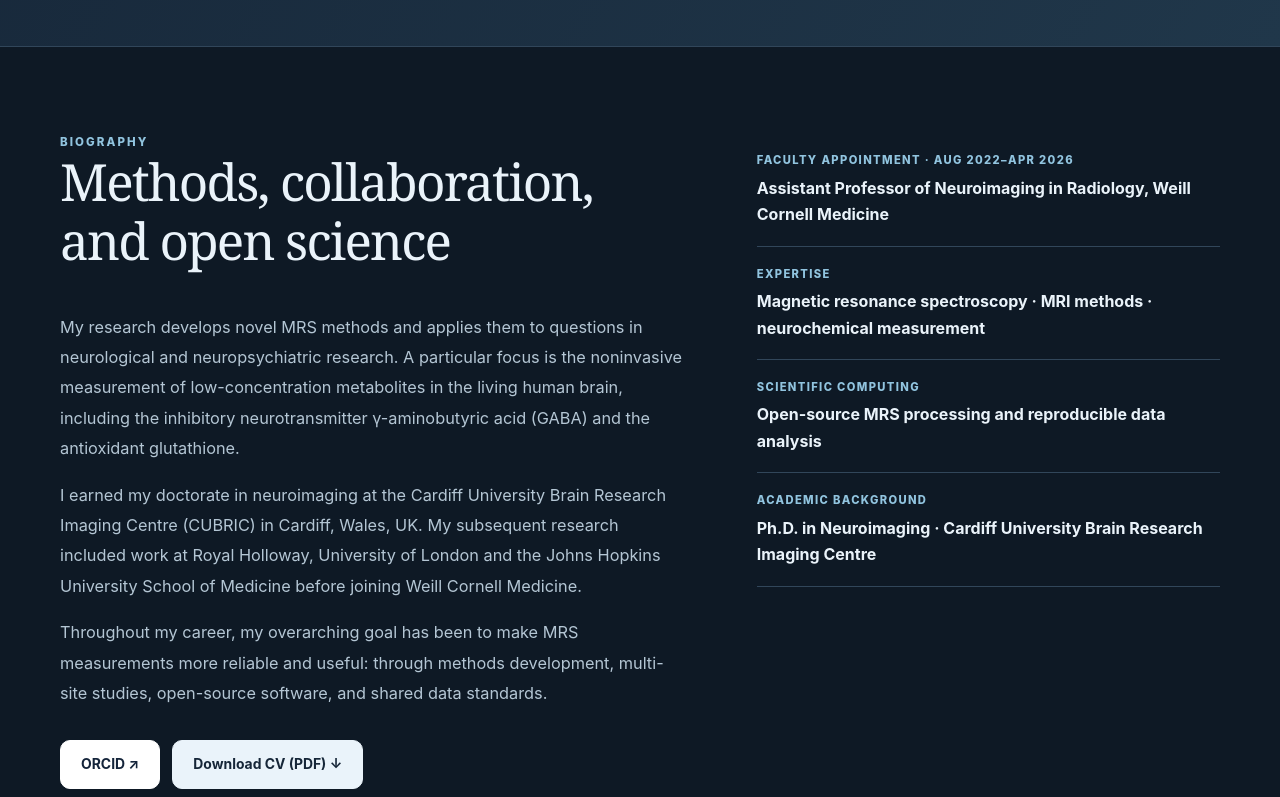
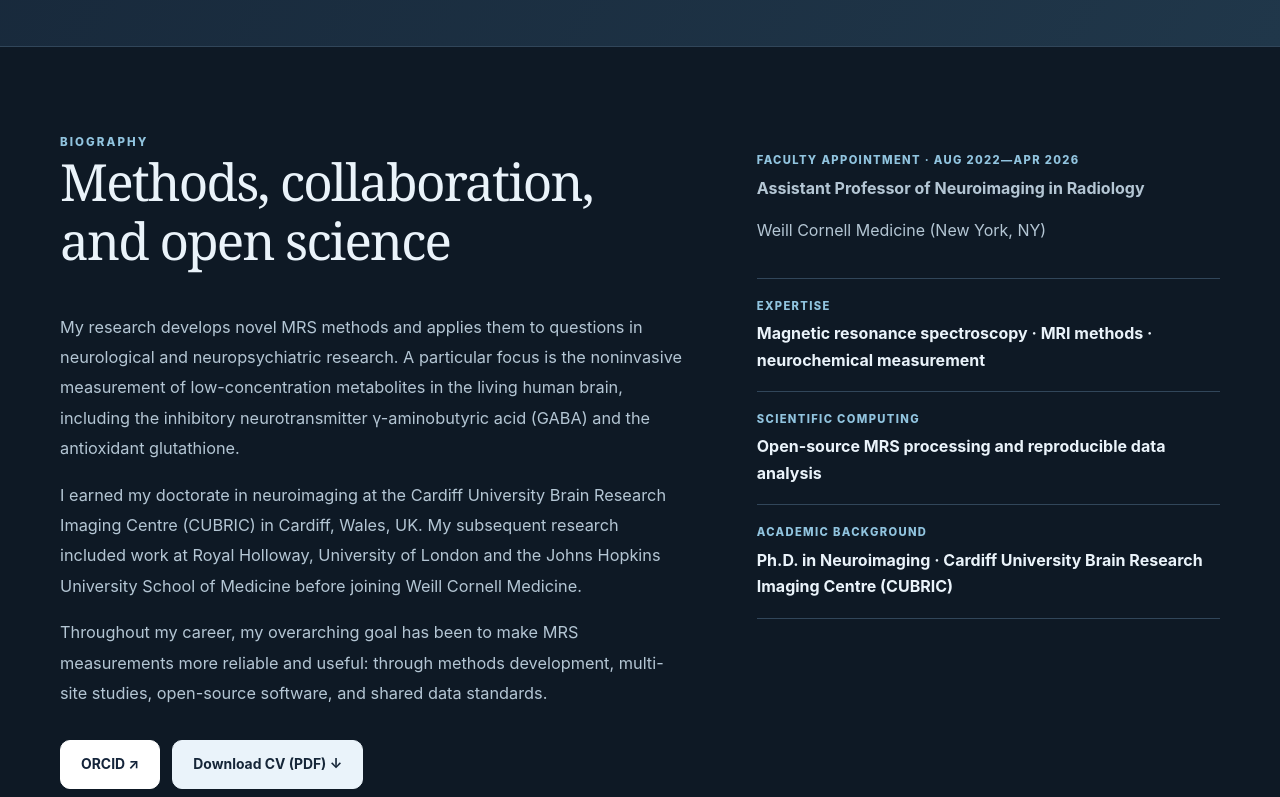
Before and after one commit to markmikkelsen/markmikkelsen.github.io, a website: page about.html in a window 1280 px wide. Shown: the part 630-1427 px from the top of the page. Drawn offline with Linux system fonts and the light colour scheme.

Commit message:
Update academic profile and date formatting
Clarify the faculty appointment and institution location, add the CUBRIC acronym, and update date-range punctuation on the about and talks pages.

```diff
--- a/about.html
+++ b/about.html
@@ -19,8 +19,14 @@
     <link rel="stylesheet" href="assets/site.css" />
     <script src="assets/site.js" defer></script>
     <link rel="canonical" href="https://markmikkelsen.github.io/about.html" />
-    <meta property="og:url" content="https://markmikkelsen.github.io/about.html" />
-    <meta property="og:image" content="https://markmikkelsen.github.io/assets/brain-spectrum.png" />
+    <meta
+      property="og:url"
+      content="https://markmikkelsen.github.io/about.html"
+    />
+    <meta
+      property="og:image"
+      content="https://markmikkelsen.github.io/assets/brain-spectrum.png"
+    />
   </head>
   <body data-page="about">
     <a class="skip-link" href="#main">Skip to content</a>
@@ -83,11 +89,13 @@
           <aside>
             <div class="fact-list">
               <div class="fact">
-                <small>Faculty appointment · Aug 2022–Apr 2026</small
-                ><strong
-                  >Assistant Professor of Neuroimaging in Radiology, Weill
-                  Cornell Medicine</strong
-                >
+                <small>Faculty appointment · Aug 2022—Apr 2026</small>
+                <p>
+                  <strong
+                    >Assistant Professor of Neuroimaging in Radiology</strong
+                  >
+                </p>
+                <p>Weill Cornell Medicine (New York, NY)</p>
               </div>
               <div class="fact">
                 <small>Expertise</small
@@ -107,7 +115,7 @@
                 <small>Academic background</small
                 ><strong
                   >Ph.D. in Neuroimaging · Cardiff University Brain Research
-                  Imaging Centre</strong
+                  Imaging Centre (CUBRIC)</strong
                 >
               </div>
             </div>
```
Also changed, not shown: talks.html (+1 -1 lines), dist/about.html, dist/talks.html.
